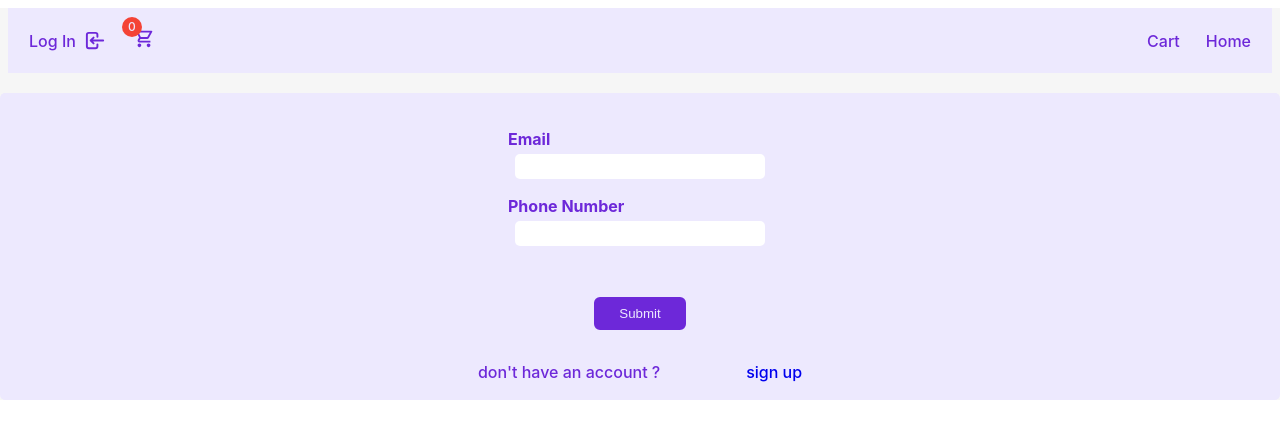
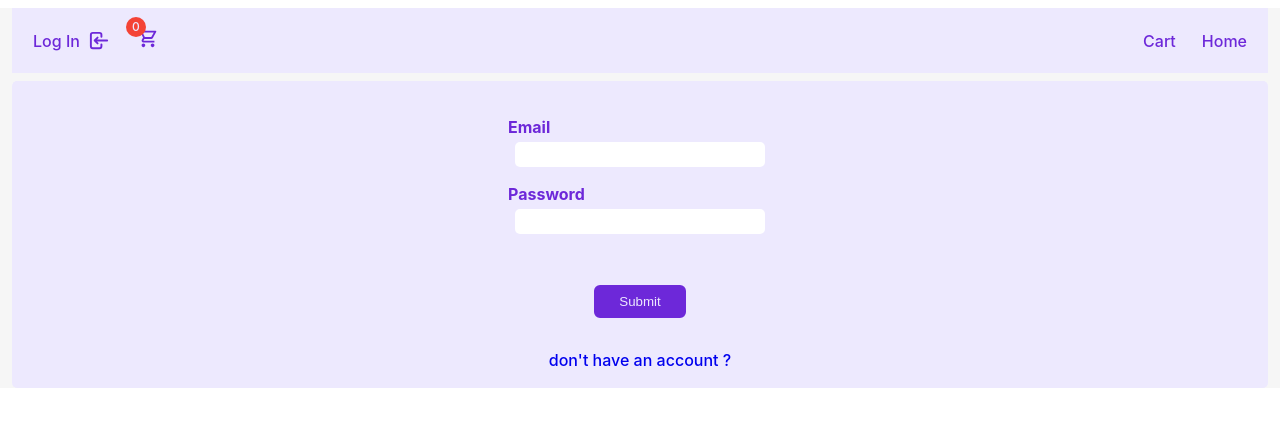
Before and after one commit to alireza921/shopping-cart, a React (Create React App) app: page /login in a window 1280 px wide. Shown: the top 438 px of the page. Built offline with nearby package versions, Linux system fonts and the light colour scheme.

Commit message:
updating name of SignUp & Login Form

```diff
--- a/src/components/login Component/login.js
+++ b/src/components/login Form/loginForm.js
@@ -1,11 +1,11 @@
 import { useFormik } from "formik";
 import { Link } from "react-router-dom";
 import * as yup from "yup";
-import styles from '../signUpComponent/signup.module.css'
+import styles from "../signUp Form/signupForm.module.css"
 import Input from "../../common/inputComponent/input";
 const inputValue = [
   { label: "Email", type: "email", name: "email" },
-  { label: "Phone Number", type: "phoneNumber", name: "phoneNumber" },
+  { label: "Password", type: "text", name: "password" },
 ];
 const initialValues = {
   email: "",
@@ -20,7 +20,7 @@ const validationSchema = yup.object({
     .min(8, "Minimum 8 character"),
 });
 
-const Login = () => {
+const LoginForm = () => {
   const onSubmit = (values, { resetForm }) => {
     console.log(values);
     resetForm({ values: "" });
@@ -41,11 +41,12 @@ const Login = () => {
         </button>
       </div>
       <footer className={styles.signupFooter}>
-        <p> don't have an account ? </p>
-        <Link to='/signup'> sign up </Link>
+        <Link to='/signup'>
+         don't have an account ?
+        </Link>
       </footer>
     </form>
   );
 };
 
-export default Login;
+export default LoginForm;
--- a/src/components/navigation/navigation.module.css
+++ b/src/components/navigation/navigation.module.css
@@ -1,7 +1,7 @@
 .holderNavigatin {
      background-color: #ede9fe;
      padding: 8px;
-     margin: 8px;
+     margin: 8px 12px;
     color: #6d28d9;
     font-weight: 500;
 
--- a/src/components/signUpComponent/signupCmp.js
+++ b/src/components/signUp Form/signupForm.js
@@ -2,7 +2,7 @@ import { useFormik } from "formik";
 import { Link } from "react-router-dom";
 import * as yup from "yup";
 import Input from "../../common/inputComponent/input";
-import styles from "./signup.module.css";
+import styles from "./signupForm.module.css";
 
 const inputValue = [
   { label: "Name", type: "text", name: "name" },
@@ -47,7 +47,7 @@ const validationSchema = yup.object({
   interests: yup.array().min(1).required("interests is required"),
 });
 
-const SignUp = () => {
+const SignUpForm = () => {
   const onSubmit = (values, { resetForm }) => {
     console.log(values);
     resetForm({ values: "" });
@@ -68,11 +68,10 @@ const SignUp = () => {
         </button>
       </div>
       <footer className={styles.signupFooter}>
-        <p> already have account ?</p>
-        <Link to='/login'> Login </Link>
+        <Link to='/login'>already have account ?</Link>
       </footer>
     </form>
   );
 };
 
-export default SignUp;
+export default SignUpForm;
--- a/src/components/signUpComponent/signup.module.css
+++ b/src/components/signUp Form/signupForm.module.css
@@ -4,7 +4,7 @@
     flex-direction: column;
     justify-content: space-between;
     align-items: center;
-    margin-top: 20px;
+    margin: 8px 12px;
     border-radius: 5px;
 }
 
@@ -21,16 +21,16 @@
 }
 
 .signupFooter {
-    display: flex;
+    /* display: flex;
     flex-direction: row;
     align-content: center;
-    justify-content: space-evenly;
-    width: 40%;
-    align-items: center;
+    justify-content: space-evenly; */
+    width: 25%;
+    /* align-items: center; */
     margin: 10px 0;
     font-weight: 500;
     /* border: solid 1px #6d28d9; */
-    border-radius: 12px;
+    /* border-radius: 12px; */
     padding: 8px;
     color: #6d28d9;
 }
--- a/src/pages/LoginPage/LoginPage.js
+++ b/src/pages/LoginPage/LoginPage.js
@@ -1,11 +1,10 @@
-// import Login from "../../components/navigation/Login Cmp/loginCmp";
+import LoginForm from "../../components/login Form/loginForm";
 
-import Login from "../../components/login Component/login";
 
 const LoginPage = () => {
     return (
         <section>
-            <Login />
+            <LoginForm />
         </section>
      );
 }
--- a/src/pages/signup Page/signUpPage.js
+++ b/src/pages/signup Page/signUpPage.js
@@ -1,11 +1,9 @@
-import SignUp from "../../components/signUpComponent/signupCmp";
+import SignUpForm from "../../components/signUp Form/signupForm";
 
 const SignUpPage = () => {
     return (
         <section>
-            <SignUp />
-
-
+            <SignUpForm />
         </section>
         );
 }
```
